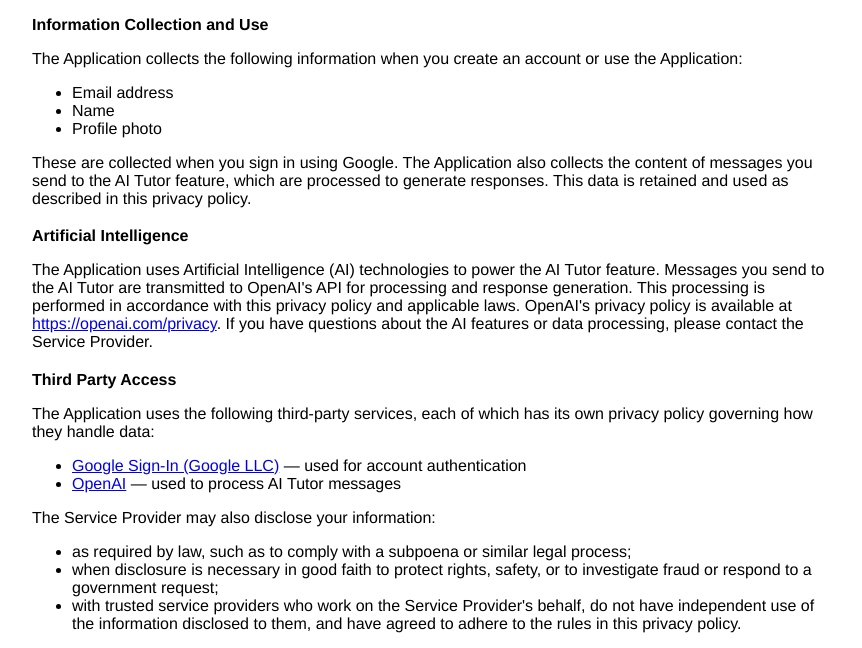
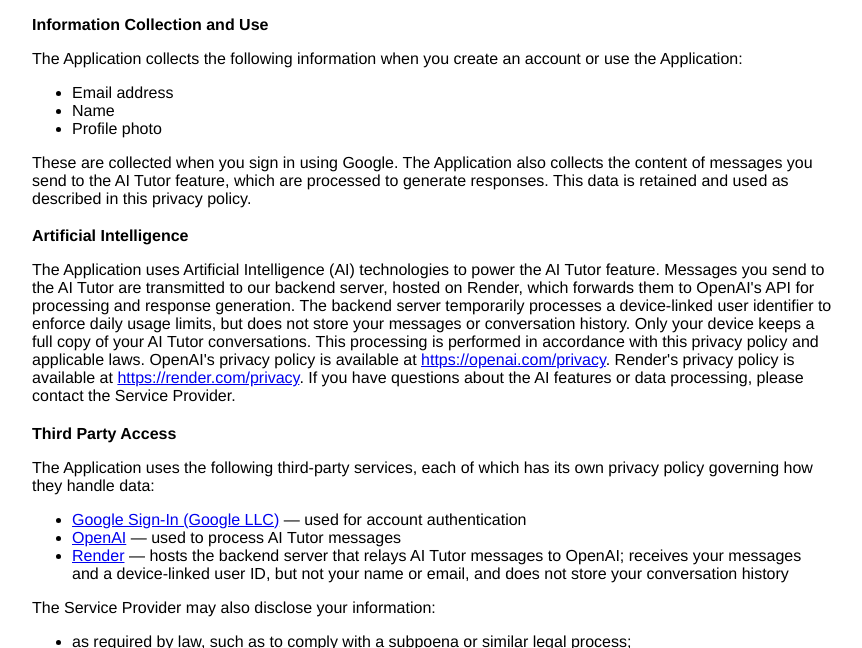
Before and after one commit to rvincent22/drivesmart-nj-legal, a plain HTML site: page privacy.html in a window 1280 px wide. Shown: the part 130-778 px from the top of the page, without its empty margins (208-1070 px from the left). Drawn offline with Linux system fonts and the light colour scheme.

Commit message:
Revise privacy policy for AI Tutor feature
Updated the privacy policy to include details about the backend server and its data handling practices.

```diff
--- a/privacy.html
+++ b/privacy.html
@@ -26,13 +26,14 @@
 <p>These are collected when you sign in using Google. The Application also collects the content of messages you send to the AI Tutor feature, which are processed to generate responses. This data is retained and used as described in this privacy policy.</p>
 
 <strong>Artificial Intelligence</strong>
-<p>The Application uses Artificial Intelligence (AI) technologies to power the AI Tutor feature. Messages you send to the AI Tutor are transmitted to OpenAI's API for processing and response generation. This processing is performed in accordance with this privacy policy and applicable laws. OpenAI's privacy policy is available at <a href="https://openai.com/privacy" target="_blank" rel="noopener noreferrer">https://openai.com/privacy</a>. If you have questions about the AI features or data processing, please contact the Service Provider.</p>
+<p>The Application uses Artificial Intelligence (AI) technologies to power the AI Tutor feature. Messages you send to the AI Tutor are transmitted to our backend server, hosted on Render, which forwards them to OpenAI's API for processing and response generation. The backend server temporarily processes a device-linked user identifier to enforce daily usage limits, but does not store your messages or conversation history. Only your device keeps a full copy of your AI Tutor conversations. This processing is performed in accordance with this privacy policy and applicable laws. OpenAI's privacy policy is available at <a href="https://openai.com/privacy" target="_blank" rel="noopener noreferrer">https://openai.com/privacy</a>. Render's privacy policy is available at <a href="https://render.com/privacy" target="_blank" rel="noopener noreferrer">https://render.com/privacy</a>. If you have questions about the AI features or data processing, please contact the Service Provider.</p>
 
 <strong>Third Party Access</strong>
 <p>The Application uses the following third-party services, each of which has its own privacy policy governing how they handle data:</p>
 <ul>
   <li><a href="https://www.google.com/policies/privacy/" target="_blank" rel="noopener noreferrer">Google Sign-In (Google LLC)</a> — used for account authentication</li>
   <li><a href="https://openai.com/privacy" target="_blank" rel="noopener noreferrer">OpenAI</a> — used to process AI Tutor messages</li>
+  <li><a href="https://render.com/privacy" target="_blank" rel="noopener noreferrer">Render</a> — hosts the backend server that relays AI Tutor messages to OpenAI; receives your messages and a device-linked user ID, but not your name or email, and does not store your conversation history</li>
 </ul>
 <p>The Service Provider may also disclose your information:</p>
 <ul>
```
